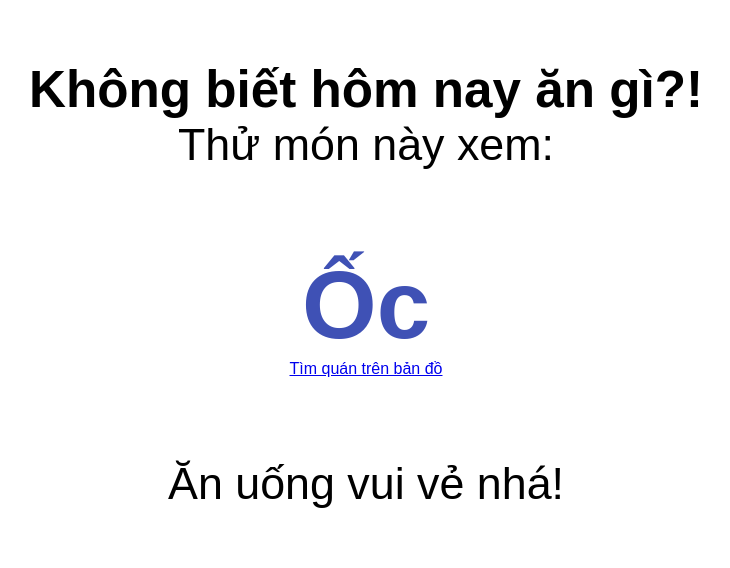
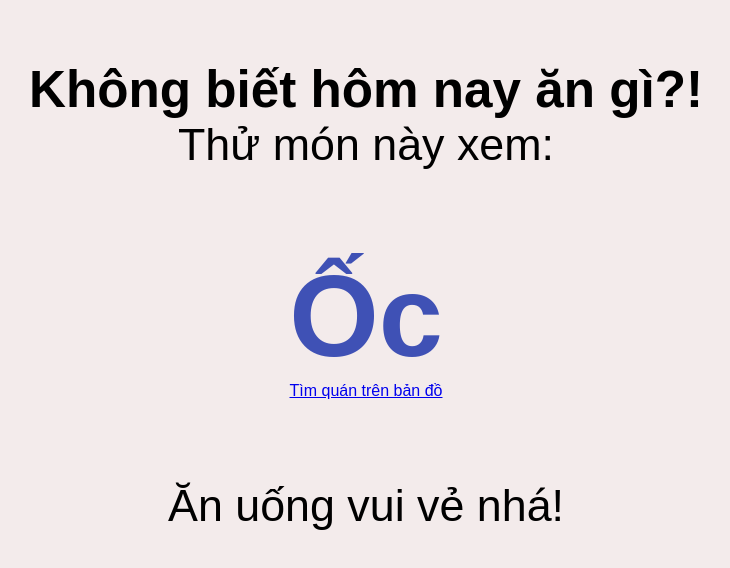
Before and after one commit to nguqtruong/angibaygio, a Vue app: page / in a window 1280 px wide. Shown: the top 568 px of the page, without its empty margins (274-1004 px from the left). Built offline with nearby package versions, Linux system fonts and the light colour scheme.

Commit message:
style backgroung color for better contrast

```diff
--- a/src/main.css
+++ b/src/main.css
@@ -1,3 +1,7 @@
+body {
+  background-color: rgb(243, 235, 235);
+}
+
 .regular {
   font-size: 3.5vw;
 }
@@ -16,14 +20,14 @@
 }
 
 #suggestion_area {
-    margin-bottom: 5rem;
-    margin-top: 5rem;
+  margin-bottom: 5rem;
+  margin-top: 5rem;
 }
 
 #google_search_link {
   color: #3f51b5;
   cursor: pointer;
-  font-size: 7.5vw;
+  font-size: 9vw;
   font-weight: bold;
   text-decoration: none;
 }
```
